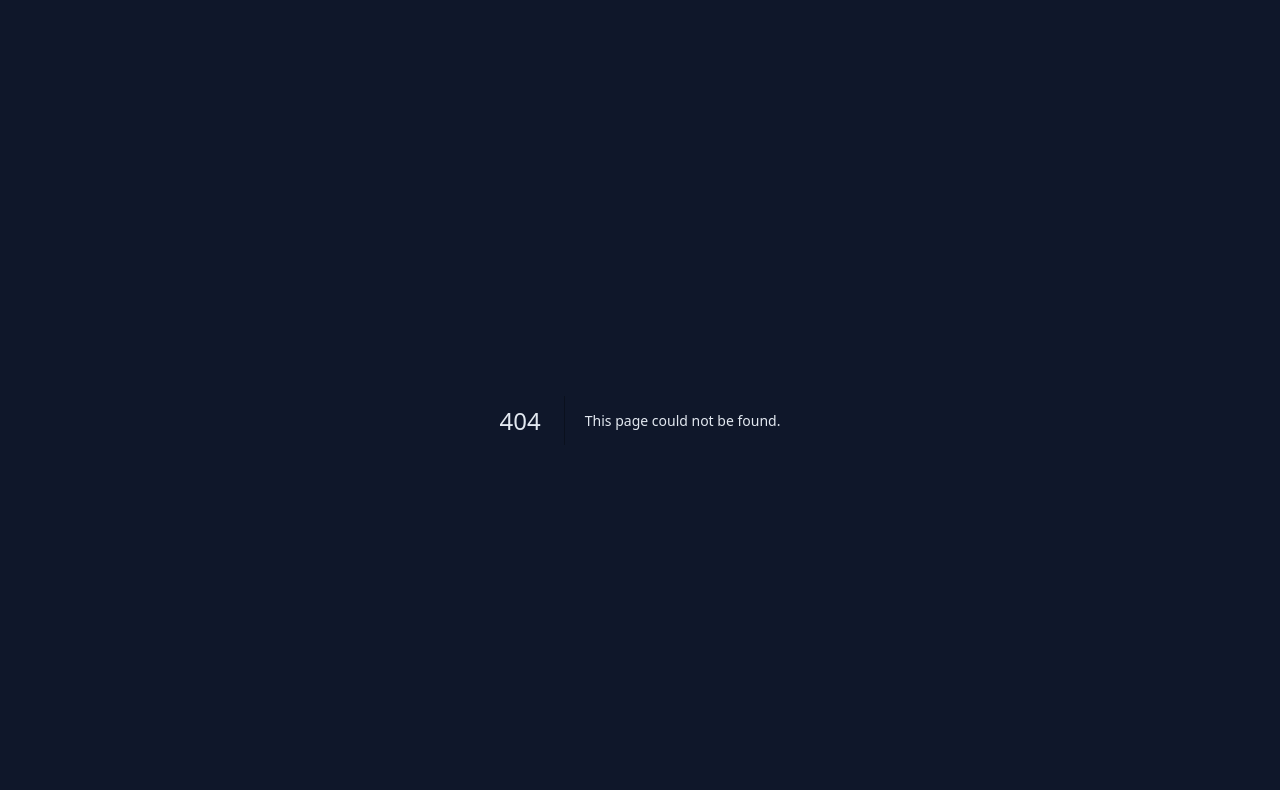
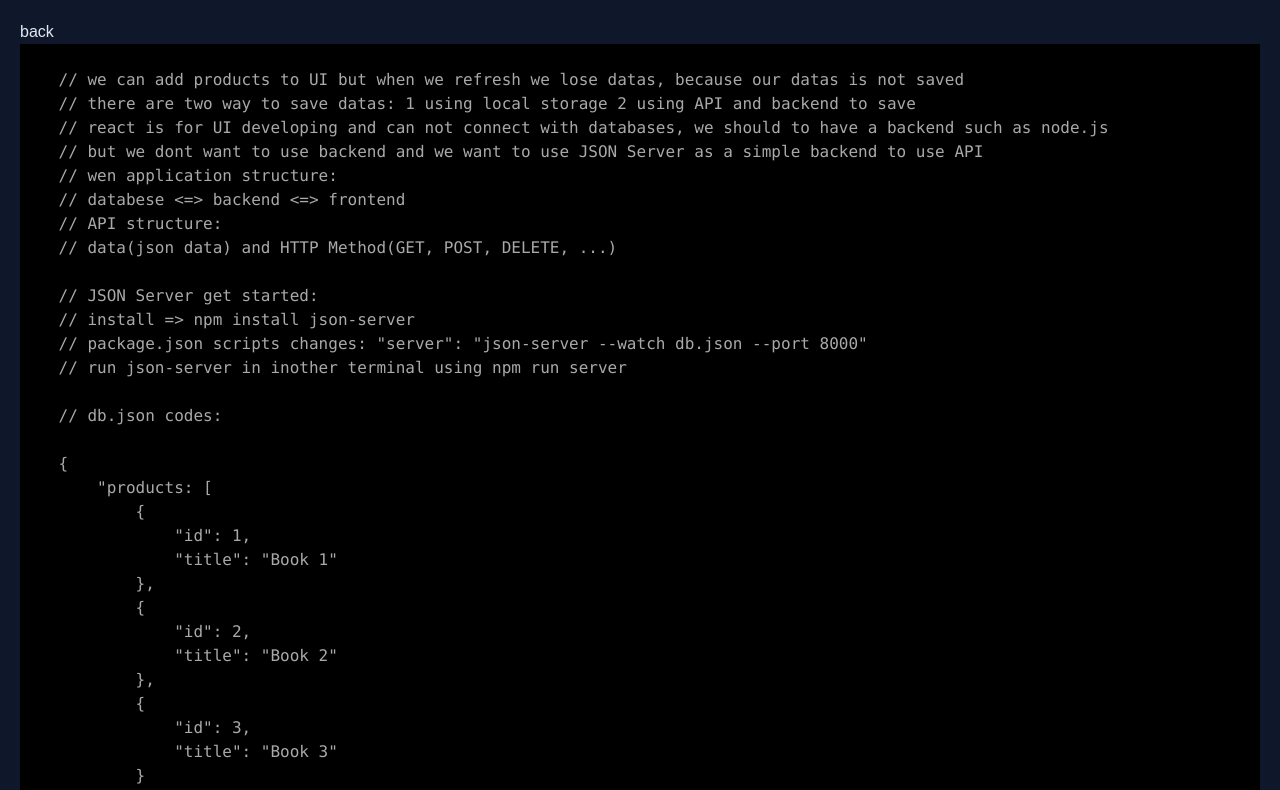
Before and after one commit to arefmaghdam/review-of-next.js14-react, a Next.js app: page /react/what-is-API in a window 1280 px wide. Before the commit this address had no page. Shown: the top 790 px of the page. Built offline with nearby package versions, Linux system fonts and the light colour scheme; a web font is replaced by a local one.

Commit message:
feat: review of react API concept

```diff
--- /dev/null
+++ b/src/app/react/what-is-API/page.tsx
@@ -0,0 +1,53 @@
+import React, { FC } from "react";
+import Link from "next/link";
+import CodePreview from "../../../components/code-preview";
+
+const WhatIsAPI: FC = () => {
+  return (
+    <div>
+      <Link href="/">back</Link>
+      <CodePreview
+        imgURL=""
+        content={`
+    // we can add products to UI but when we refresh we lose datas, because our datas is not saved
+    // there are two way to save datas: 1 using local storage 2 using API and backend to save
+    // react is for UI developing and can not connect with databases, we should to have a backend such as node.js
+    // but we dont want to use backend and we want to use JSON Server as a simple backend to use API
+    // wen application structure:
+    // databese <=> backend <=> frontend
+    // API structure:
+    // data(json data) and HTTP Method(GET, POST, DELETE, ...)
+
+    // JSON Server get started:
+    // install => npm install json-server
+    // package.json scripts changes: "server": "json-server --watch db.json --port 8000"
+    // run json-server in inother terminal using npm run server
+
+    // db.json codes:
+
+    {
+        "products: [
+            {
+                "id": 1,
+                "title": "Book 1"
+            },
+            {
+                "id": 2,
+                "title": "Book 2"
+            },
+            {
+                "id": 3,
+                "title": "Book 3"
+            }
+        ]
+    }
+
+    // our server address or API url: http://localhost:8000
+    // now we have a simple backend and API and if we enter http://localhost:8000/products
+      `}
+      />
+    </div>
+  );
+};
+
+export default WhatIsAPI;
--- a/src/components/providers/react-provider.tsx
+++ b/src/components/providers/react-provider.tsx
@@ -18,6 +18,7 @@ const ReactProvider: FC = () => {
       <Link href="/react/state-and-hooks">state-and-hooks</Link>
       <Link href="/react/pass-data-and-events">pass-data-and-events</Link>
       <Link href="/react/form-components">form-components</Link>
+      <Link href="/react/what-is-API">what-is-API</Link>
     </div>
   );
 };
```
